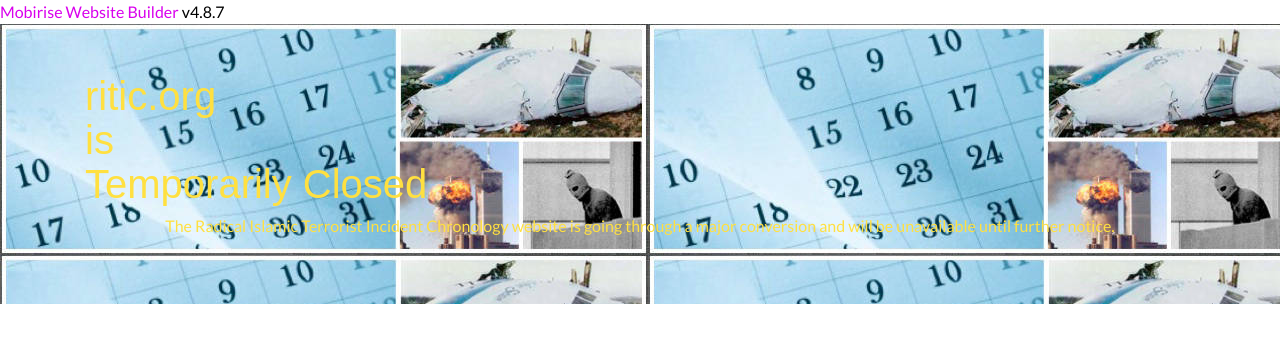
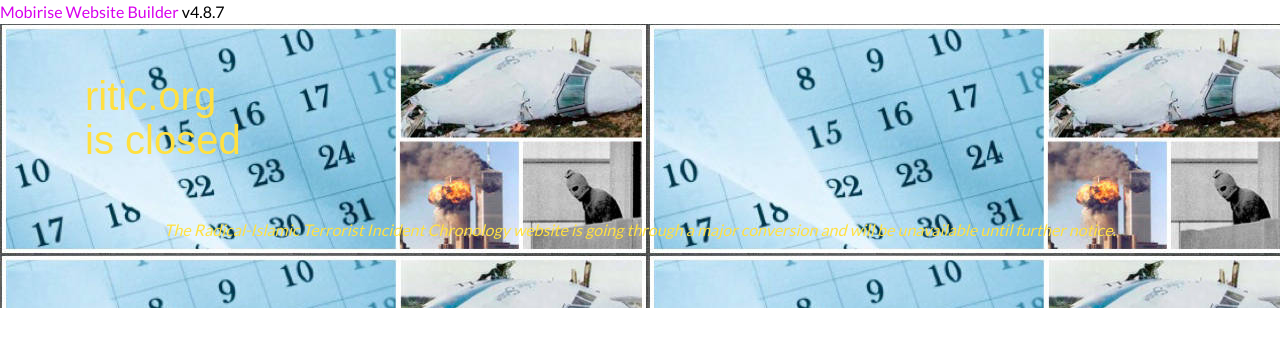
Before and after one commit to davekorns/rt-b, a plain HTML site: page index.html in a window 1280 px wide. Drawn offline with Linux system fonts and the light colour scheme; files that its build step writes are made by us from their sources; a web font is replaced by a local one.

Commit message:
create github pages

```diff
--- a/index.html
+++ b/index.html
@@ -32,8 +32,8 @@
 
                       <div class="col-xs-12">
                          <div class="c-info">
-                            <h1 class="styled"><span style="font-weight: normal;">ritic.org </span><br><span style="font-weight: normal;">is </span><br><span style="font-weight: normal;">Temporarily Closed</span><span style="font-weight: normal;"><em><br></em></span></h1>
-                            <p class="mbr-section-subtitle">The Radical Islamic Terrorist Incident Chronology website is going through a major conversion and will be unavailable until further notice.</p>
+                            <h1 class="styled"><span style="font-weight: normal;">ritic.org </span><br><span style="font-weight: normal;">is c</span><span style="font-weight: normal;">losed</span><span style="font-weight: normal;"><em><br></em></span></h1>
+                            <p class="mbr-section-subtitle"><em><br></em><br><em>The Radical-Islamic Terrorist Incident Chronology website is going through a major conversion and will be unavailable until further notice.</em></p>
 
 
                          </div>
```
Also changed, not shown: 1 other file.
